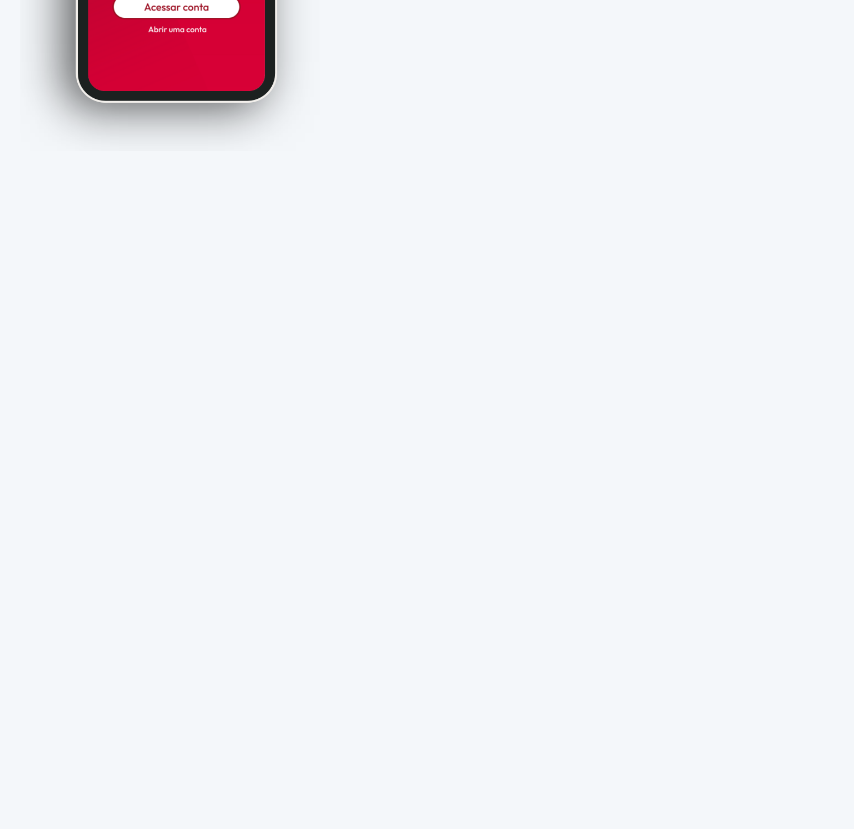
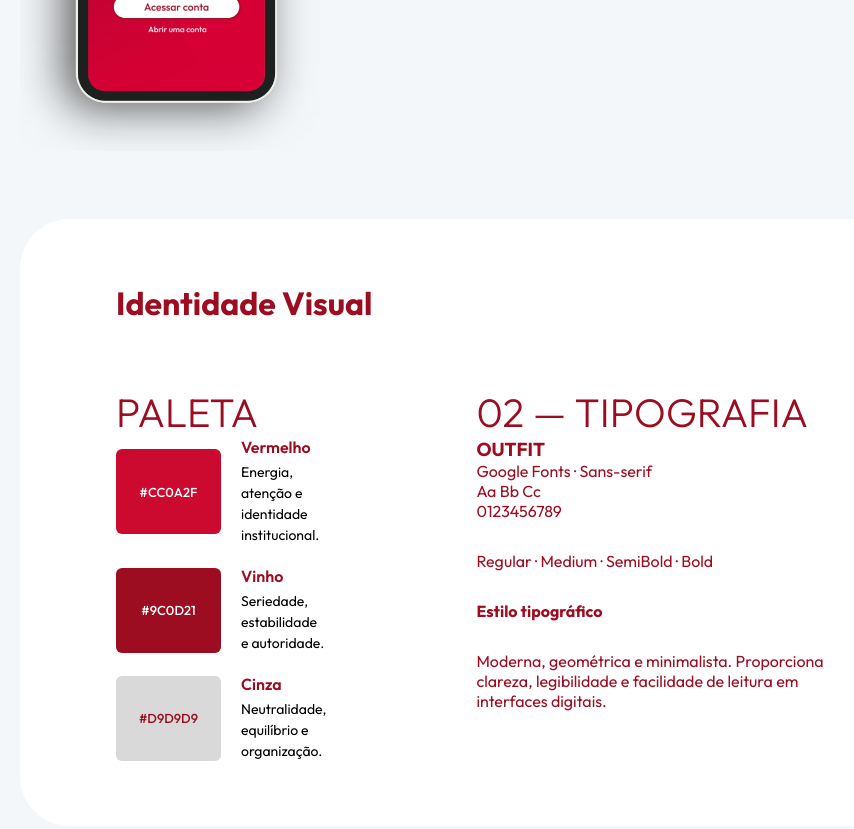
Before and after one commit to c0lline/challenge-bradesco, a plain HTML site: page index.html in a window 1280 px wide. Shown: the part 446-1275 px from the top of the page, without its empty margins (76-930 px from the left). Drawn offline with Linux system fonts and the light colour scheme; a web font is replaced by a local one.

Commit message:
feat:id visual

```diff
--- a/index.html
+++ b/index.html
@@ -19,7 +19,7 @@
             <a href="#sobre">Sobre</a>
             <a href="#idvisual">ID Visual</a>
             <a href="#interface"">Interface</a>
-            <a href="#componentes">Componentes</a>
+            <a href=" #componentes">Componentes</a>
         </nav>
     </header>
 
@@ -29,9 +29,94 @@
         </section>
         <section class="right-container">
             <h1>Lorem, ipsum dolor.</h1>
-            <p>Lorem ipsum dolor sit amet consectetur adipisicing elit. Ipsum quaerat quasi excepturi nisi rem vero consequuntur ab cum et!</p>
+            <p>Lorem ipsum dolor sit amet consectetur adipisicing elit. Ipsum quaerat quasi excepturi nisi rem vero
+                consequuntur ab cum et!</p>
         </section>
     </main>
+
+    <div class="visual">
+        <h1>Identidade Visual</h1>
+        <div class="conteudo">
+            <section>
+
+                <h2 class="tit2">PALETA</h2>
+
+                <div class="color-list">
+
+                    <div class="color-item">
+                        <div class="color-box vermelho">
+                            <span>#CC0A2F</span>
+                        </div>
+
+                        <div class="color-description">
+                            <h3>Vermelho</h3>
+                            <p>Energia, atenção e identidade institucional.</p>
+                        </div>
+                    </div>
+
+                    <div class="color-item">
+                        <div class="color-box vinho">
+                            <span>#9C0D21</span>
+                        </div>
+
+                        <div class="color-description">
+                            <h3>Vinho</h3>
+                            <p>Seriedade, estabilidade e autoridade.</p>
+                        </div>
+                    </div>
+
+                    <div class="color-item">
+                        <div class="color-box cinza">
+                            <span>#D9D9D9</span>
+                        </div>
+
+                        <div class="color-description">
+                            <h3>Cinza</h3>
+                            <p>Neutralidade, equilíbrio e organização.</p>
+                        </div>
+                    </div>
+                </div>
+            </section>
+            <section class="right-container tipografia">
+                <div class="font-section">
+
+                    <h2 class="tit2">02 — TIPOGRAFIA</h2>
+
+                    <div class="font-example">
+                        <h3>OUTFIT</h3>
+                        <span>Google Fonts · Sans-serif</span>
+
+                        <div class="alphabet">
+                            Aa Bb Cc
+                        </div>
+
+                        <div class="numbers">
+                            0123456789
+                        </div>
+
+                        <p class="font-weights">
+                            Regular · Medium · SemiBold · Bold
+                        </p>
+                    </div>
+
+                    <div class="font-description">
+                        <h4>Estilo tipográfico</h4>
+
+                        <p>
+                            Moderna, geométrica e minimalista.
+                            Proporciona clareza, legibilidade e
+                            facilidade de leitura em interfaces digitais.
+                        </p>
+                    </div>
+
+                </div>
+
+
+            </section>
+
+        </div>
+    </div>
+
 
 </body>
 
--- a/style.css
+++ b/style.css
@@ -1,14 +1,17 @@
-:root{
+:root {
     --fundo: #F4F7FA;
     --sec-color: #9C0D21;
     --third-color: #000000;
+    --cinza: #D9D9D9;
+    --vermelho: #CC0A2F;
+    --branco: #FFFFFF;
     --fonte: 'Outfit', sans-serif;
     --glass-effect-fundo: rgba(255, 255, 255, 0.12);
     --glass-shadow: rgba(0, 0, 0, 0.2);
     --glass-border: rgba(255, 255, 255, 0.25);
 }
 
-*{
+* {
     margin: 0;
 }
 
@@ -44,13 +47,13 @@ body {
     gap: 20px;
 }
 
-    .header-glass a{
+.header-glass a {
     color: var(--third-color);
     text-decoration: none;
     font-weight: 500;
 }
 
-    .header-glass a:hover{
+.header-glass a:hover {
     color: var(--sec-color);
 }
 
@@ -59,14 +62,94 @@ body {
     padding: 4rem 6rem;
 }
 
-    .telasimg{
+.telasimg {
     width: 300px;
 }
 
-    .right-container{
+.right-container {
     padding: 5rem;
 }
 
-    .right-container p{
+.right-container p {
     padding: 30px 0;
 }
+
+
+
+
+.visual {
+    margin: 0 6rem;
+    background-color: var(--branco);
+    justify-content: space-between;
+    border-radius: 50px;
+}
+
+.visual h1 {
+    padding: 4rem 6rem 0;
+}
+
+
+.tipografia {
+    padding: 0 150px;
+}
+
+.tit2{
+    font-size: 40px;
+    font-weight: 300;
+}
+
+
+.color-list {
+    display: flex;
+    flex-direction: column;
+    gap: 20px;
+}
+
+.color-item {
+    display: flex;
+    align-items: center;
+    gap: 20px;
+}
+
+.color-box {
+    width: 105px;
+    height: 85px;
+    border-radius: 6px;
+    display: flex;
+    align-items: center;
+    justify-content: center;
+
+    flex-shrink: 0;
+}
+
+.color-box span {
+    font-size: 13px;
+    font-weight: 500;
+}
+
+.vermelho {
+    background: var(--vermelho);
+    color: var(--branco);
+}
+
+.vinho {
+    background: var(--sec-color);
+    color: var(--branco);
+}
+
+.cinza {
+    background: var(--cinza);
+}
+
+.color-description h3 {
+    font-size: 16px;
+    font-weight: 600;
+    margin-bottom: 5px;
+}
+
+.color-description p {
+    font-size: 14px;
+    line-height: 1.5;
+    color: var(--third-color);
+    max-width: 230px;
+}
```
Lines whose indentation alone changed are shown as unchanged.
